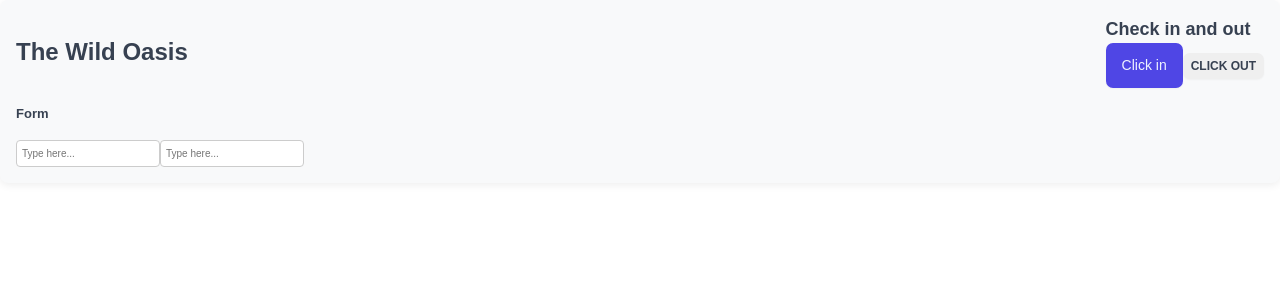
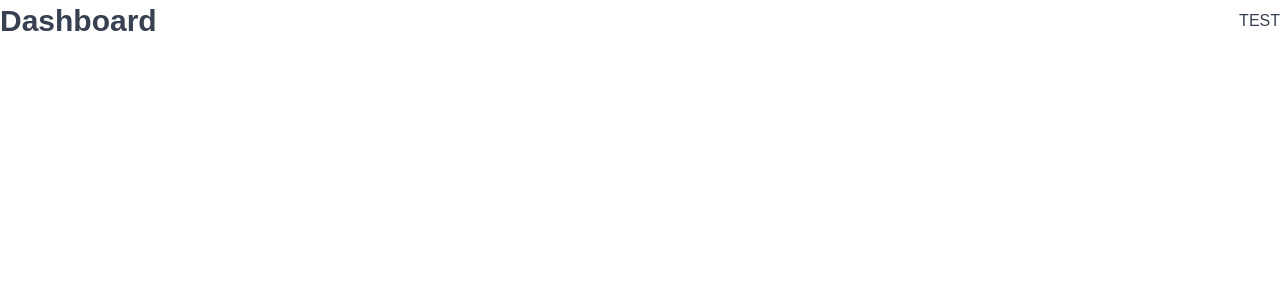
Before and after one commit to shiojojo/the-wild-oasis, a React (Vite) app: page /dashboard in a window 1280 px wide. Shown: the top 300 px of the page. Built offline with nearby package versions, Linux system fonts and the light colour scheme.

Commit message:
feat: update routing in App component and enhance Heading and Row styles

```diff
--- a/src/App.jsx
+++ b/src/App.jsx
@@ -1,45 +1,31 @@
-import styled from 'styled-components';
+import { BrowserRouter, Routes, Route, Navigate } from 'react-router-dom';
+import Login from './pages/Login';
+import Dashboard from './pages/Dashboard';
+import Bookings from './pages/Bookings';
+import Cabins from './pages/Cabins';
+import Account from './pages/Account';
+import PageNotFound from './pages/PageNotFound';
+import Users from './pages/Users';
+import Settings from './pages/Settings';
 import GlobalStyles from './styles/GlabalStyles';
-import Button from './ui/Button';
-import Input from './ui/Input';
-import Heading from './ui/Heading';
-import Row from './ui/Row';
-
-const StyledDiv = styled.div`
-  padding: 1em;
-  background: #f8f9fa;
-  border-radius: 8px;
-
-  box-shadow: 0 2px 8px rgba(0, 0, 0, 0.07);
-`;
 
 function App() {
   return (
     <>
       <GlobalStyles />
-      <StyledDiv>
-        <Row type="vertical">
-          <Row type="horizon">
-            <Heading as="h1">The Wild Oasis</Heading>
-            <div>
-              <Heading as="h2">Check in and out</Heading>
-              <Button size="medium" variation="primary">
-                Click in
-              </Button>
-              <Button size="small" variation="medium">
-                Click out
-              </Button>
-            </div>
-          </Row>
-          <Row type="vertical">
-            <Heading as="h3">Form</Heading>
-            <form>
-              <Input placeholder="Type here..." />
-              <Input placeholder="Type here..." />
-            </form>
-          </Row>
-        </Row>
-      </StyledDiv>
+      <BrowserRouter>
+        <Routes>
+          <Route index element={<Navigate to="/dashboard" replace />} />
+          <Route path="/login" element={<Login />} />
+          <Route path="/dashboard" element={<Dashboard />} />
+          <Route path="/bookings" element={<Bookings />} />
+          <Route path="/cabins" element={<Cabins />} />
+          <Route path="/account" element={<Account />} />
+          <Route path="/users" element={<Users />} />
+          <Route path="/settings" element={<Settings />} />
+          <Route path="*" element={<PageNotFound />} />
+        </Routes>
+      </BrowserRouter>
     </>
   );
 }
--- a/src/ui/Heading.jsx
+++ b/src/ui/Heading.jsx
@@ -1,29 +1,36 @@
-import styled from 'styled-components';
+import styled, { css } from 'styled-components';
 
 const Heading = styled.h1`
-  /* h1用 */
-  ${({ as }) =>
-    as === 'h1' &&
-    `
-    font-size: 2.4rem;
-    font-weight: 700;
-  `}
+  ${props =>
+    props.as === 'h1' &&
+    css`
+      font-size: 3rem;
+      font-weight: 600;
+    `}
 
-  /* h2用 */
-  ${({ as }) =>
-    as === 'h2' &&
-    `
-    font-size: 1.8rem;
-    font-weight: 700;
-  `}
+  ${props =>
+    props.as === 'h2' &&
+    css`
+      font-size: 2rem;
+      font-weight: 600;
+    `}
 
-  /* h3用 */
-  ${({ as }) =>
-    as === 'h3' &&
-    `
-    font-size: 1.3rem;
-    font-weight: 600;
-  `}
+  ${props =>
+    props.as === 'h3' &&
+    css`
+      font-size: 2rem;
+      font-weight: 500;
+    `}
+
+  ${props =>
+    props.as === 'h4' &&
+    css`
+      font-size: 3rem;
+      font-weight: 600;
+      text-align: center;
+    `}
+
+  line-height: 1.4;
 `;
 
 export default Heading;
--- a/src/ui/Row.jsx
+++ b/src/ui/Row.jsx
@@ -1,8 +1,6 @@
 import styled, { css } from 'styled-components';
 
-const horizon = css`
-  flex-direction: row;
-  gap: 0;
+const horizontal = css`
   align-items: center;
   justify-content: space-between;
 `;
@@ -10,12 +8,11 @@ const horizon = css`
 const vertical = css`
   flex-direction: column;
   gap: 1.6rem;
-  justify-content: space-between;
 `;
 
 const Row = styled.div`
   display: flex;
-  ${({ type }) => (type === 'horizon' ? horizon : vertical)}
+  ${({ type }) => (type === 'horizontal' ? horizontal : vertical)}
 `;
 
 export default Row;
```
